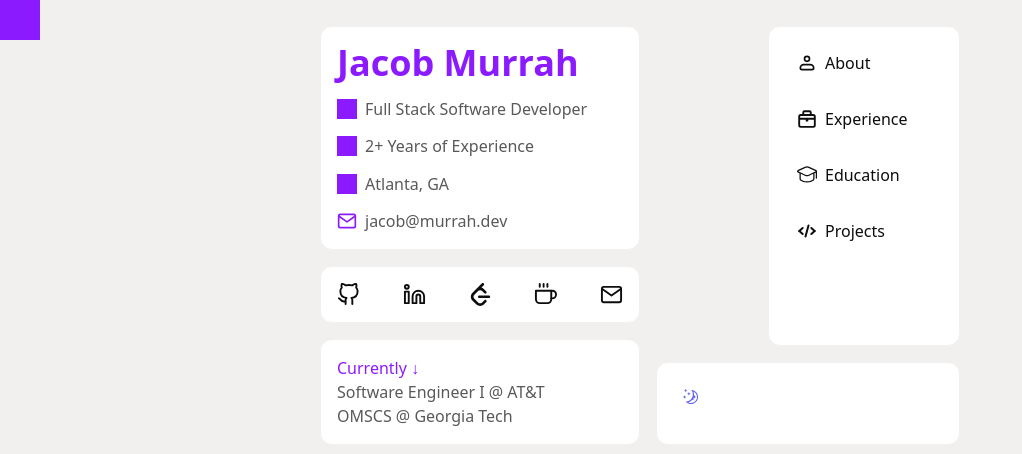
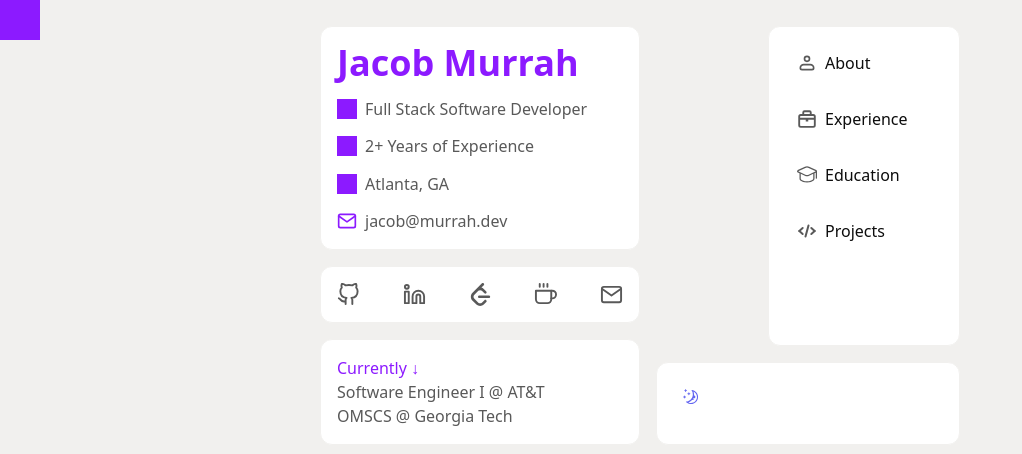
Before and after one commit to jmurrah/personal-portfolio-v2, a React (Vite) app: page / in a window 1280 px wide. Shown: the top 454 px of the page, without its empty margins (0-1022 px from the left). Built offline with nearby package versions, Linux system fonts and the light colour scheme; grey boxes are pictures that could not be loaded.

Commit message:
text resizing good

```diff
--- a/src/components/NavCard/Animations/ExpandableCard/ExpandableCard.tsx
+++ b/src/components/NavCard/Animations/ExpandableCard/ExpandableCard.tsx
@@ -90,7 +90,7 @@ export default function ExpandableCard({
     >
       <div className="tabs-container">{children}</div>
       <div ref={contentRef} className="card-content" aria-hidden={!expanded}>
-        {expanded && <div className="tab-content-inner px-3">{tabContent}</div>}
+        {expanded && <div className="tab-content-inner p-3 mt-3">{tabContent}</div>}
       </div>
     </Card>
   );
--- a/src/components/NavCard/Animations/SlidingTabs/SlidingTabs.css
+++ b/src/components/NavCard/Animations/SlidingTabs/SlidingTabs.css
@@ -38,6 +38,20 @@
   opacity: 1;
 }
 
+.tab-item .svg-icon {
+  transform: scale(1);
+  transform-origin: center;
+  transition: transform var(--animation-duration, 520ms) cubic-bezier(0.33, 1, 0.68, 1);
+}
+
+.tab-item.scaled .svg-icon {
+  transform: scale(1.25);
+}
+
+.tab-item.scaled {
+  font-size: 1.3rem;
+}
+
 /* Specific closing animation styles */
 .expandable-card.closing .tab-item {
   /* Use the same duration as the expanding animation but slower */
--- a/src/components/NavCard/Animations/SlidingTabs/SlidingTabs.tsx
+++ b/src/components/NavCard/Animations/SlidingTabs/SlidingTabs.tsx
@@ -13,21 +13,25 @@ export interface SlidingTabsProps {
   selectedTab: string | null;
   onSelectTab: (tabId: string) => void;
   onAnimationComplete?: () => void;
+  isExpanded?: boolean;
 }
 
 const TAB_SLIDE_DURATION_MS = 520;
+const SELECTED_TAB_SCALE = 1.12;
 
 export default function SlidingTabs({
   tabs,
   selectedTab,
   onSelectTab,
   onAnimationComplete,
+  isExpanded = false,
 }: SlidingTabsProps) {
   const [tabOffsets, setTabOffsets] = useState<Record<string, number>>({});
   const [listMetrics, setListMetrics] = useState<{ listHeight: number; tabHeight: number }>({
     listHeight: 0,
     tabHeight: 0,
   });
+  const [scaledTabId, setScaledTabId] = useState<string | null>(null);
   const listRef = useRef<HTMLDivElement | null>(null);
   const tabRefs = useRef<Record<string, HTMLButtonElement | null>>({});
 
@@ -83,6 +87,16 @@ export default function SlidingTabs({
     };
   }, [tabs, selectedTab]);
 
+  useEffect(() => {
+    setScaledTabId((current) => {
+      if (!selectedTab || !isExpanded) {
+        return current !== null ? null : current;
+      }
+
+      return current === selectedTab ? current : selectedTab;
+    });
+  }, [selectedTab, isExpanded]);
+
   const slideDurationValue = `${TAB_SLIDE_DURATION_MS}ms`;
 
   return (
@@ -101,12 +115,22 @@ export default function SlidingTabs({
         const isSelected = selectedTab === tab.id;
         const offset = tabOffsets[tab.id] ?? 0;
         const translateY = selectedTab ? -offset : 0;
+        const shouldScale = scaledTabId === tab.id;
         const inlineStyle: CSSProperties = {
           zIndex: isSelected ? 10 : 1,
         };
+        const transforms: string[] = [];
 
-        if (isSelected && selectedTab) {
-          inlineStyle.transform = `translateY(${translateY}px)`;
+        if (selectedTab && isSelected) {
+          transforms.push(`translateY(${translateY}px)`);
+        }
+
+        if (shouldScale) {
+          transforms.push(`scale(${SELECTED_TAB_SCALE})`);
+        }
+
+        if (transforms.length) {
+          inlineStyle.transform = transforms.join(' ');
         }
 
         if (selectedTab && !isSelected) {
@@ -116,7 +140,7 @@ export default function SlidingTabs({
         return (
           <button
             key={tab.id}
-            className={`tab-item ${isSelected ? 'selected' : ''}`}
+            className={`tab-item ${isSelected ? 'selected' : ''} ${shouldScale ? 'scaled' : ''}`}
             onClick={() => onSelectTab(tab.id)}
             style={inlineStyle}
             ref={(node) => {
--- a/src/components/NavCard/NavCard.tsx
+++ b/src/components/NavCard/NavCard.tsx
@@ -88,7 +88,12 @@ export default function Tabs({ onTabClick, readyToExpand = false }: TabsProps) {
       }
       onAnimationComplete={() => console.log('Animation complete')}
     >
-      <SlidingTabs tabs={tabs} selectedTab={selectedTab} onSelectTab={handleSelectTab} />
+      <SlidingTabs
+        tabs={tabs}
+        selectedTab={selectedTab}
+        onSelectTab={handleSelectTab}
+        isExpanded={isExpanded}
+      />
     </ExpandableCard>
   );
 }
--- a/src/components/SvgIcon.tsx
+++ b/src/components/SvgIcon.tsx
@@ -16,7 +16,7 @@ export default function SvgIcon({
   src,
   alt,
   size = 'medium',
-  color = 'var(--text)',
+  color = 'var(--text-muted)',
   hoverColor = 'var(--primary)',
 }: SvgIconProps) {
   const classes = ['svg-icon', `svg-icon-${size}`].filter(Boolean).join(' ');
--- a/src/index.css
+++ b/src/index.css
@@ -73,3 +73,30 @@ a {
     margin-top: 10px;
   }
 }
+
+a .underline {
+  position: relative;
+  display: inline-block;
+  text-decoration: none;
+}
+
+a .underline::after {
+  content: "";
+  position: absolute;
+  left: 0;
+  bottom: 0;
+  width: 0;
+  height: 2px;
+  background-color: var(--primary);
+  transition: width 0.2s ease-in-out;
+}
+
+a:hover .underline::after,
+a:focus .underline::after {
+  width: 100%;
+}
+
+.underline:hover,
+.underline:focus {
+  color: var(--text);
+}
--- a/src/pages/Home.tsx
+++ b/src/pages/Home.tsx
@@ -117,7 +117,7 @@ export default function Home() {
                   color="var(--primary)"
                   size="small"
                 />
-                jacob@murrah.dev
+                <span className="underline">jacob@murrah.dev</span>
               </a>
             </AnimatedCard>
 
@@ -163,8 +163,18 @@ export default function Home() {
               onExitComplete={handleCardExited}
             >
               <p className="text-[color:var(--primary)]">Currently ↓</p>
-              <p>Software Engineer I @ AT&T</p>
-              <p>OMSCS @ Georgia Tech</p>
+              <p>
+                Software Engineer I @{' '}
+                <a href="https://www.att.com/" target="_blank" rel="noopener noreferrer">
+                  <span className="underline">AT&T</span>
+                </a>
+              </p>
+              <p>
+                OMSCS @{' '}
+                <a href="https://www.gatech.edu/" target="_blank" rel="noopener noreferrer">
+                  <span className="underline">Georgia Tech</span>
+                </a>
+              </p>
             </AnimatedCard>
           </div>
           <div className="flex flex-col gap-4 w-full">
```
Also changed, not shown: src/components/TileBackground.tsx (line endings or trailing spaces).
